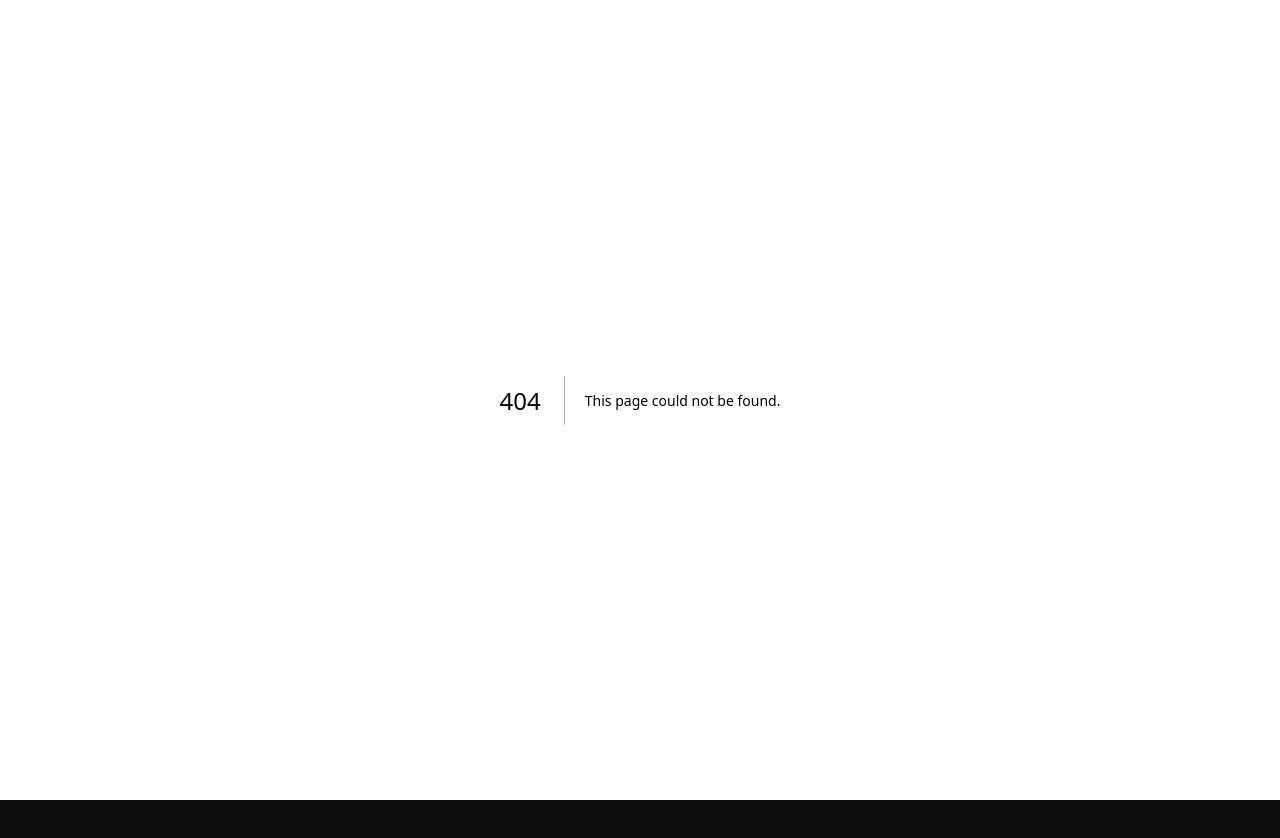
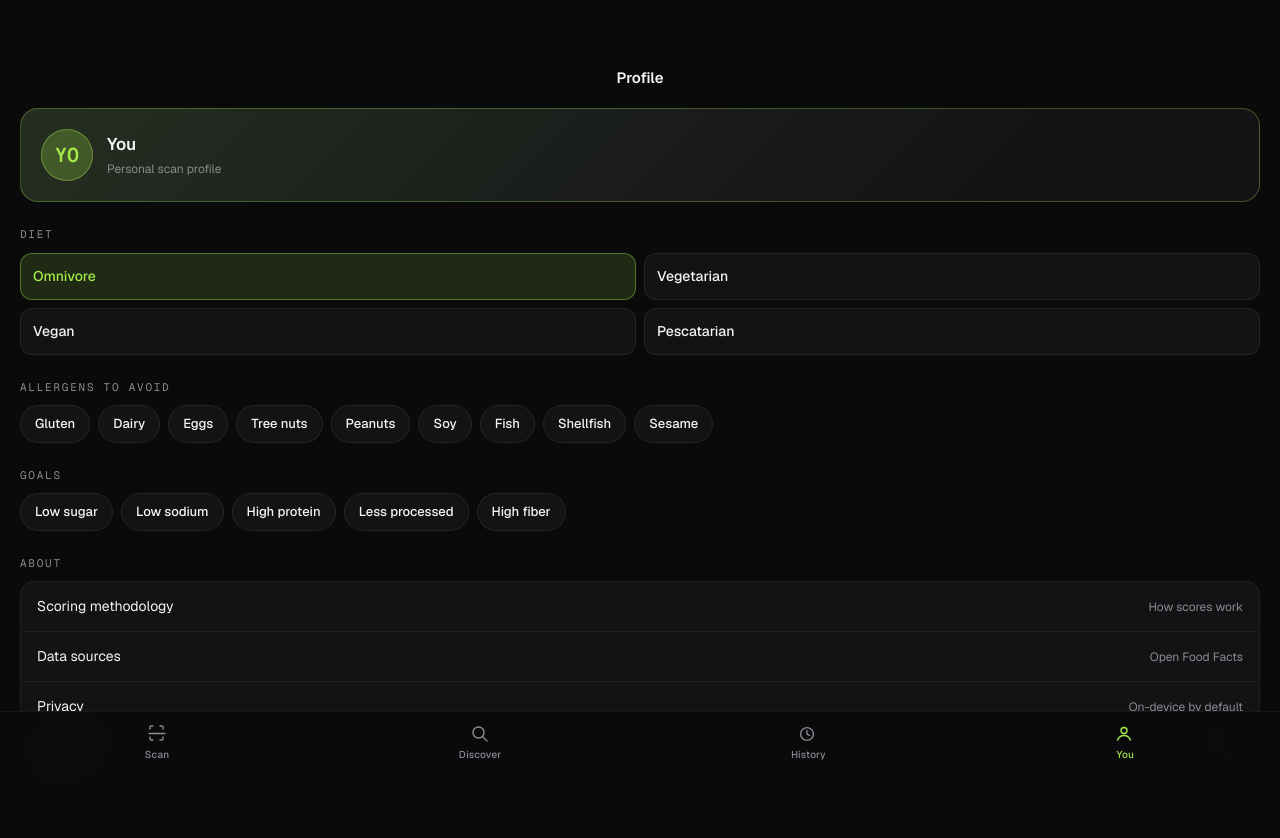
Before and after one commit to RaduRS/bitelens, a Next.js app: page /you in a window 1280 px wide. Before the commit this address had no page. Shown: the top 838 px of the page. Before the commit the page ends 800 px from the top, so only its background shows below. Built offline with nearby package versions, Linux system fonts and the light colour scheme.

Commit message:
feat: profile storage hook + You screen

```diff
--- /dev/null
+++ b/src/app/(tabs)/layout.tsx
@@ -0,0 +1,11 @@
+import type { ReactNode } from 'react';
+import { TabBar } from '@/components/layout/TabBar';
+
+export default function TabsLayout({ children }: { children: ReactNode }) {
+  return (
+    <>
+      {children}
+      <TabBar />
+    </>
+  );
+}
--- /dev/null
+++ b/src/app/(tabs)/you/page.tsx
@@ -0,0 +1,148 @@
+'use client';
+import { TopBar } from '@/components/layout/TopBar';
+import { SectionLabel } from '@/components/ui/SectionLabel';
+import { useProfile } from '@/hooks/useProfile';
+import { ALLERGEN_LABELS, DIET_OPTIONS, GOAL_OPTIONS } from '@/fixtures/profile-options';
+import type { AllergenKey, GoalKey } from '@/types/product';
+
+export default function YouPage() {
+  const { profile, setProfile } = useProfile();
+
+  const toggleAllergen = (a: AllergenKey) => {
+    const next = profile.allergens.includes(a)
+      ? profile.allergens.filter(x => x !== a)
+      : [...profile.allergens, a];
+    setProfile({ ...profile, allergens: next });
+  };
+
+  const toggleGoal = (g: GoalKey) => {
+    const next = profile.goals.includes(g)
+      ? profile.goals.filter(x => x !== g)
+      : [...profile.goals, g];
+    setProfile({ ...profile, goals: next });
+  };
+
+  return (
+    <div className="flex h-full flex-col overflow-auto" style={{ paddingBottom: 72 }}>
+      <TopBar title="Profile" right={<div style={{ width: 36, height: 36 }} />} />
+
+      <div className="flex flex-col gap-6 px-5 pb-6">
+        <div
+          className="flex items-center gap-3.5"
+          style={{
+            padding: 20, borderRadius: 18,
+            background: 'linear-gradient(135deg, color-mix(in oklab, var(--color-accent) 15%, var(--color-surface)) 0%, var(--color-surface) 80%)',
+            border: '0.5px solid color-mix(in oklab, var(--color-accent) 30%, transparent)',
+          }}
+        >
+          <div
+            className="flex items-center justify-center font-mono font-semibold"
+            style={{
+              width: 52, height: 52, borderRadius: '50%',
+              background: 'color-mix(in oklab, var(--color-accent) 24%, transparent)',
+              border: '0.5px solid color-mix(in oklab, var(--color-accent) 40%, transparent)',
+              color: 'var(--color-accent)', fontSize: 20,
+            }}
+          >YO</div>
+          <div className="flex-1">
+            <div className="font-semibold text-text" style={{ fontSize: 17, letterSpacing: '-0.01em' }}>You</div>
+            <div className="mt-0.5 text-text-dim" style={{ fontSize: 12 }}>Personal scan profile</div>
+          </div>
+        </div>
+
+        <div>
+          <SectionLabel>Diet</SectionLabel>
+          <div className="grid grid-cols-2 gap-2">
+            {DIET_OPTIONS.map(d => {
+              const active = profile.diet === d.id;
+              return (
+                <button
+                  key={d.id}
+                  onClick={() => setProfile({ ...profile, diet: d.id })}
+                  className="cursor-pointer text-left"
+                  style={{
+                    padding: 12, borderRadius: 12,
+                    background: active ? 'color-mix(in oklab, var(--color-accent) 14%, transparent)' : 'var(--color-surface)',
+                    border: active ? '0.5px solid color-mix(in oklab, var(--color-accent) 40%, transparent)' : '0.5px solid rgba(255,255,255,0.07)',
+                    color: active ? 'var(--color-accent)' : 'var(--color-text)',
+                    fontSize: 14, fontWeight: 500,
+                  }}
+                >{d.label}</button>
+              );
+            })}
+          </div>
+        </div>
+
+        <div>
+          <SectionLabel>Allergens to avoid</SectionLabel>
+          <div className="flex flex-wrap gap-2">
+            {(Object.keys(ALLERGEN_LABELS) as AllergenKey[]).map(a => {
+              const active = profile.allergens.includes(a);
+              return (
+                <button
+                  key={a}
+                  onClick={() => toggleAllergen(a)}
+                  className="cursor-pointer"
+                  style={{
+                    padding: '8px 14px', borderRadius: 999,
+                    background: active ? 'color-mix(in oklab, var(--color-red) 14%, transparent)' : 'var(--color-surface)',
+                    border: active ? '0.5px solid color-mix(in oklab, var(--color-red) 40%, transparent)' : '0.5px solid rgba(255,255,255,0.07)',
+                    color: active ? 'var(--color-red)' : 'var(--color-text)',
+                    fontSize: 13, fontWeight: 500,
+                  }}
+                >{ALLERGEN_LABELS[a]}</button>
+              );
+            })}
+          </div>
+        </div>
+
+        <div>
+          <SectionLabel>Goals</SectionLabel>
+          <div className="flex flex-wrap gap-2">
+            {GOAL_OPTIONS.map(g => {
+              const active = profile.goals.includes(g.id);
+              return (
+                <button
+                  key={g.id}
+                  onClick={() => toggleGoal(g.id)}
+                  className="cursor-pointer"
+                  style={{
+                    padding: '8px 14px', borderRadius: 999,
+                    background: active ? 'color-mix(in oklab, var(--color-accent) 14%, transparent)' : 'var(--color-surface)',
+                    border: active ? '0.5px solid color-mix(in oklab, var(--color-accent) 40%, transparent)' : '0.5px solid rgba(255,255,255,0.07)',
+                    color: active ? 'var(--color-accent)' : 'var(--color-text)',
+                    fontSize: 13, fontWeight: 500,
+                  }}
+                >{g.label}</button>
+              );
+            })}
+          </div>
+        </div>
+
+        <div>
+          <SectionLabel>About</SectionLabel>
+          <div className="overflow-hidden bg-surface" style={{ borderRadius: 14, border: '0.5px solid rgba(255,255,255,0.06)' }}>
+            {[
+              { label: 'Scoring methodology', detail: 'How scores work' },
+              { label: 'Data sources', detail: 'Open Food Facts' },
+              { label: 'Privacy', detail: 'On-device by default' },
+              { label: 'Version', detail: '1.0.0' },
+            ].map((row, i) => (
+              <div
+                key={row.label}
+                className="flex items-center gap-3"
+                style={{
+                  padding: '14px 16px',
+                  borderTop: i === 0 ? 'none' : '0.5px solid rgba(255,255,255,0.05)',
+                }}
+              >
+                <span className="flex-1 text-text" style={{ fontSize: 14 }}>{row.label}</span>
+                <span className="text-text-dim" style={{ fontSize: 12 }}>{row.detail}</span>
+              </div>
+            ))}
+          </div>
+        </div>
+      </div>
+    </div>
+  );
+}
--- /dev/null
+++ b/src/hooks/useProfile.ts
@@ -0,0 +1,22 @@
+'use client';
+import { useEffect, useState, useCallback } from 'react';
+import type { Profile } from '@/types/profile';
+import { DEFAULT_PROFILE } from '@/types/profile';
+import { loadProfile, saveProfile } from '@/lib/profile/storage';
+
+export function useProfile() {
+  const [profile, setProfile] = useState<Profile>(DEFAULT_PROFILE);
+  const [hydrated, setHydrated] = useState(false);
+
+  useEffect(() => {
+    setProfile(loadProfile());
+    setHydrated(true);
+  }, []);
+
+  const update = useCallback((p: Profile) => {
+    setProfile(p);
+    saveProfile(p);
+  }, []);
+
+  return { profile, setProfile: update, hydrated };
+}
--- /dev/null
+++ b/src/lib/profile/storage.ts
@@ -0,0 +1,22 @@
+import type { Profile } from '@/types/profile';
+import { DEFAULT_PROFILE } from '@/types/profile';
+
+const KEY = 'bitelens.profile.v1';
+
+export function loadProfile(): Profile {
+  if (typeof window === 'undefined') return DEFAULT_PROFILE;
+  try {
+    const raw = window.localStorage.getItem(KEY);
+    if (!raw) return DEFAULT_PROFILE;
+    const parsed = JSON.parse(raw) as Profile;
+    if (parsed.schemaVersion !== 1) return DEFAULT_PROFILE;
+    return parsed;
+  } catch {
+    return DEFAULT_PROFILE;
+  }
+}
+
+export function saveProfile(p: Profile): void {
+  if (typeof window === 'undefined') return;
+  window.localStorage.setItem(KEY, JSON.stringify(p));
+}
```
Also changed, not shown: 1 other file (tests, documents, lock files or other folders).
